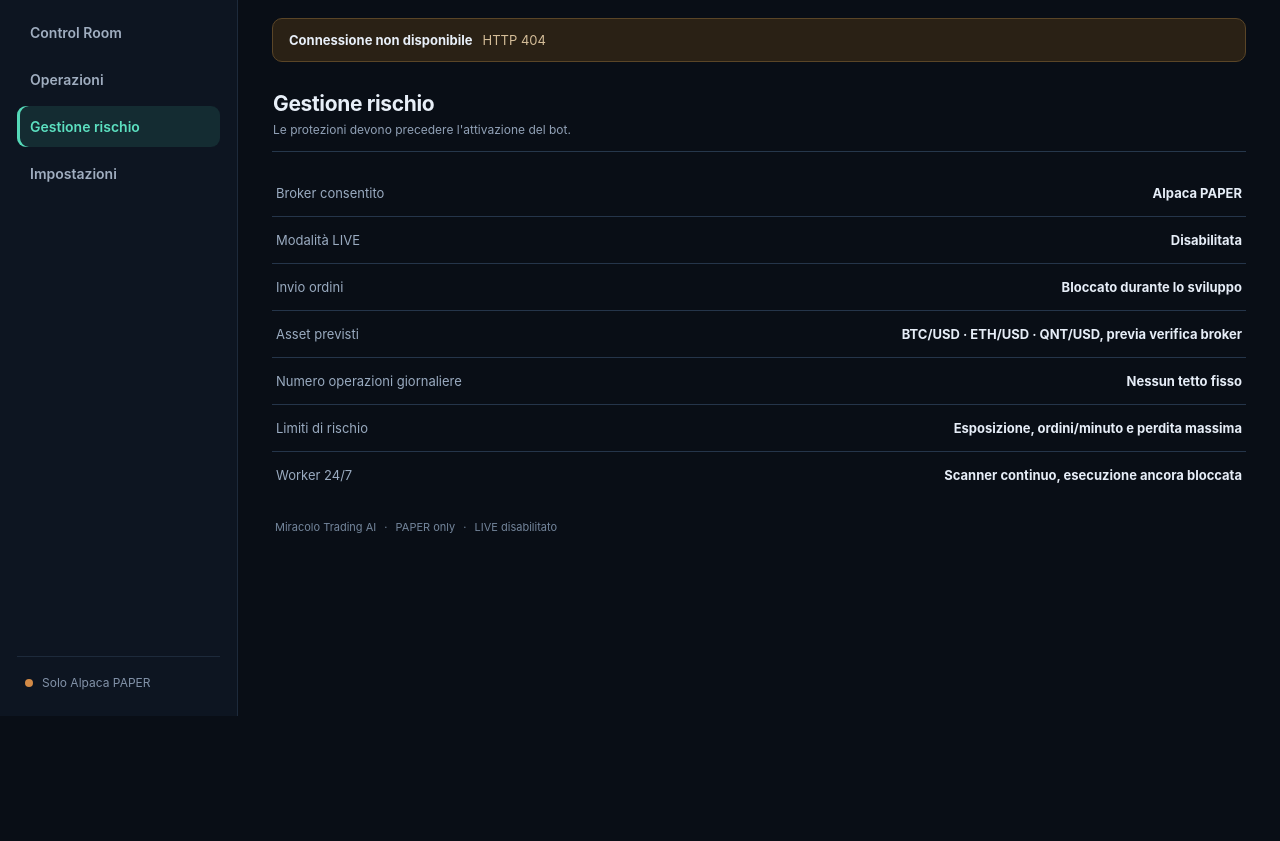
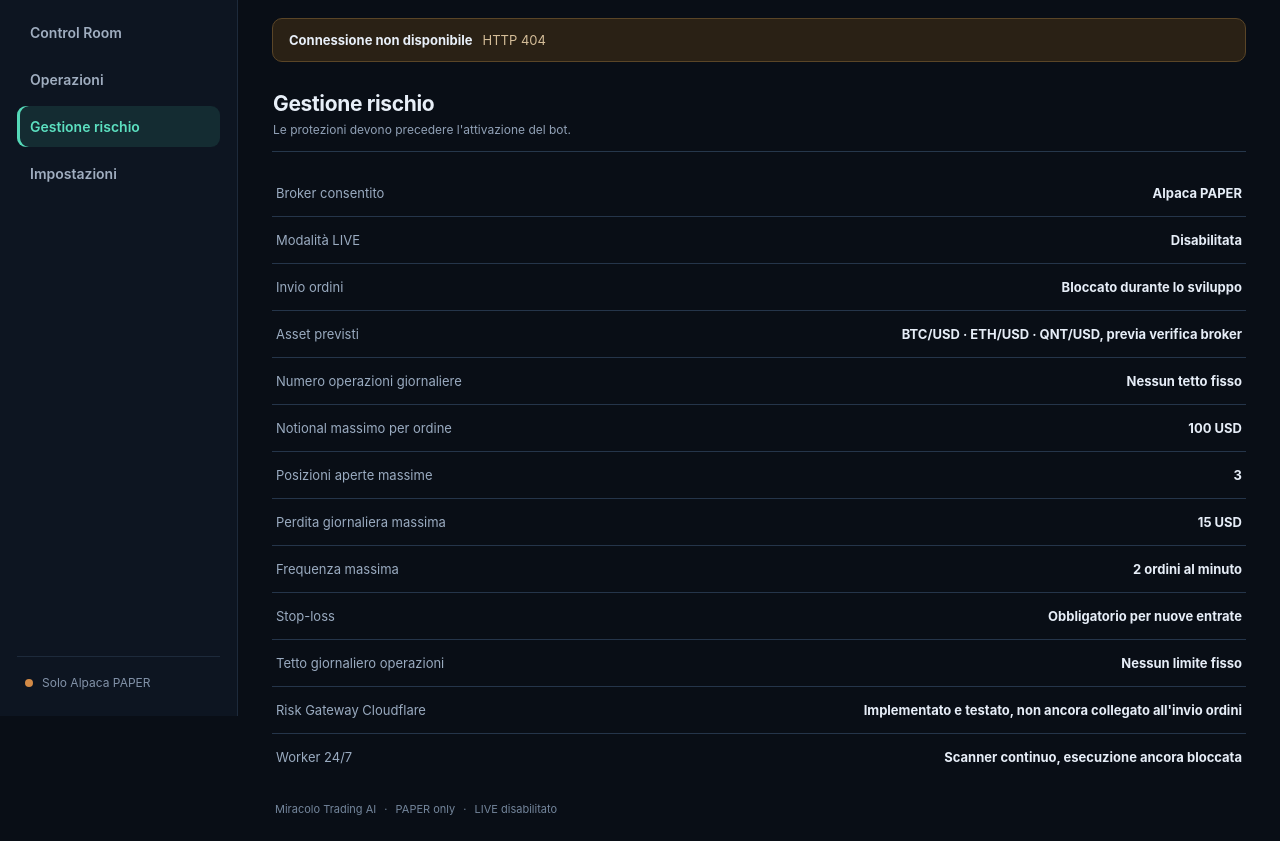
Before and after one commit to Parontv/miracolo-trading-ai, a plain HTML site: page web/index.html in a window 1280 px wide. Both pictures are taken after a click on the link "Gestione rischio". Shown: the part 84-925 px from the top of the page. Before the commit the page ends 800 px from the top, so only its background shows below. Drawn offline with Linux system fonts and the light colour scheme; no server answers.

Commit message:
Display exact risk limits and gateway readiness in dashboard

```diff
--- a/web/index.html
+++ b/web/index.html
@@ -73,7 +73,13 @@
           <div><span>Invio ordini</span><strong>Bloccato durante lo sviluppo</strong></div>
           <div><span>Asset previsti</span><strong>BTC/USD · ETH/USD · QNT/USD, previa verifica broker</strong></div>
           <div><span>Numero operazioni giornaliere</span><strong>Nessun tetto fisso</strong></div>
-          <div><span>Limiti di rischio</span><strong>Esposizione, ordini/minuto e perdita massima</strong></div>
+          <div><span>Notional massimo per ordine</span><strong>100 USD</strong></div>
+          <div><span>Posizioni aperte massime</span><strong>3</strong></div>
+          <div><span>Perdita giornaliera massima</span><strong>15 USD</strong></div>
+          <div><span>Frequenza massima</span><strong>2 ordini al minuto</strong></div>
+          <div><span>Stop-loss</span><strong>Obbligatorio per nuove entrate</strong></div>
+          <div><span>Tetto giornaliero operazioni</span><strong>Nessun limite fisso</strong></div>
+          <div><span>Risk Gateway Cloudflare</span><strong>Implementato e testato, non ancora collegato all'invio ordini</strong></div>
           <div><span>Worker 24/7</span><strong>Scanner continuo, esecuzione ancora bloccata</strong></div>
         </div>
       </section>
```
